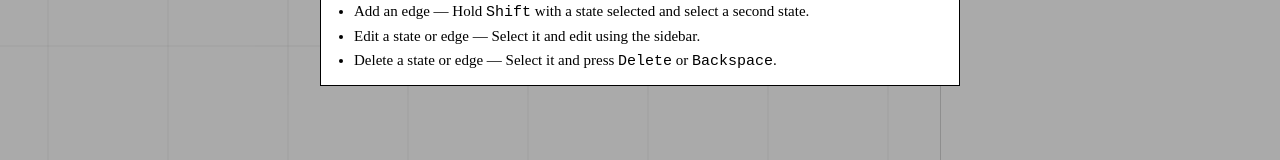
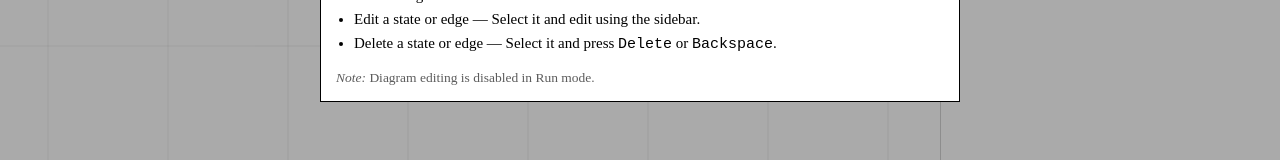
Before and after one commit to itsevelync/automata-vis, a React (Vite) app: page / in a window 1280 px wide. Both pictures are taken after a click on the button 285 px from the left and 77 px from the top of the page. Shown: the part 414-574 px from the top of the page. Built offline with nearby package versions, Linux system fonts and the light colour scheme; no server answers.

Commit message:
Add note about diagram editing in Run mode

```diff
--- a/src/canvas/DiagramCanvas.tsx
+++ b/src/canvas/DiagramCanvas.tsx
@@ -398,6 +398,8 @@ export function DiagramCanvas() {
           <li>Edit a state or edge &mdash; Select it and edit using the sidebar.</li>
           <li>Delete a state or edge &mdash; Select it and press <span className="code">Delete</span> or <span className="code">Backspace</span>.</li>
         </ul>
+        <br />
+        <p className="muted"><i>Note:</i> Diagram editing is disabled in Run mode.</p>
       </Modal>
       <Modal open={modal === "defaults"} title="Defaults" onClose={() => setModal(null)}>
         <DefaultsForm />
```
